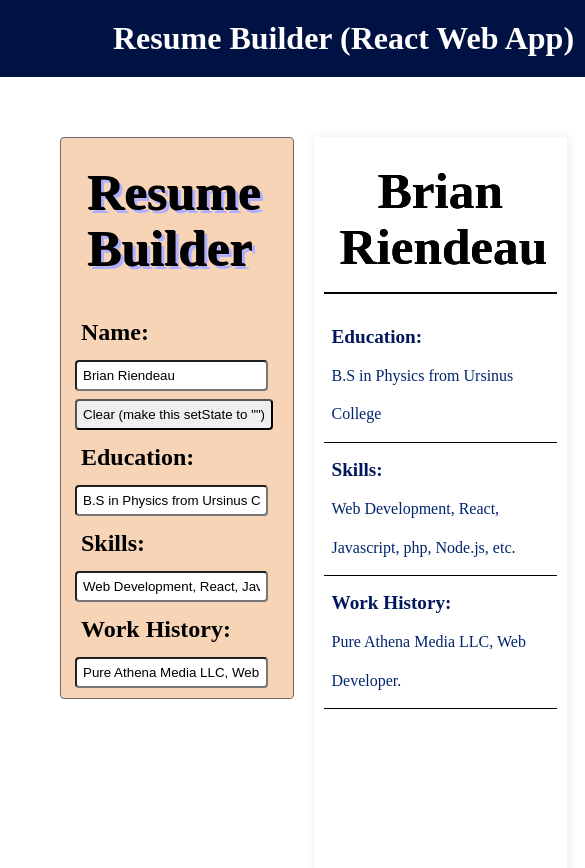
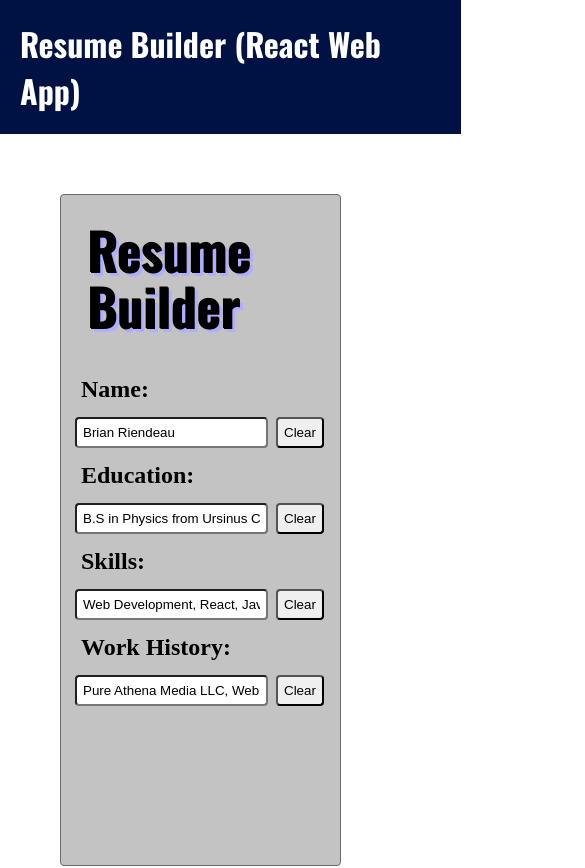
Before and after one commit to briendeau/ResumeBuilder, a React (Vite) app: page / in a window 390 px wide. Shown: the top 868 px of the page, 585 px wide, since content can reach past the window. Built offline with nearby package versions, Linux system fonts and the light colour scheme.

Commit message:
mobile responsive query gen.css

```diff
--- a/index.html
+++ b/index.html
@@ -4,6 +4,12 @@
     <meta charset="UTF-8" />
     <link rel="icon" type="image/svg+xml" href="/vite.svg" />
     <meta name="viewport" content="width=device-width, initial-scale=1.0" />
+    <link rel="preconnect" href="https://fonts.googleapis.com" />
+    <link rel="preconnect" href="https://fonts.gstatic.com" crossorigin />
+    <link
+      href="https://fonts.googleapis.com/css2?family=Oswald:wght@200..700&display=swap"
+      rel="stylesheet"
+    />
     <title>Vite + React</title>
   </head>
   <body>
--- a/src/components/General.jsx
+++ b/src/components/General.jsx
@@ -26,25 +26,28 @@ function General() {
             value={name}
             onChange={(event) => setName(event.target.value)}
           />
-          <button>Clear (make this setState to "")</button>
+          <button>Clear</button>
           <h2>Education:</h2>
           <input
             type="text"
             value={education}
             onChange={(event) => setEducation(event.target.value)}
           />
+          <button>Clear</button>
           <h2>Skills:</h2>
           <input
             type="text"
             value={skills}
             onChange={(event) => setSkills(event.target.value)}
           />
+          <button>Clear</button>
           <h2>Work History:</h2>
           <input
             type="text"
             value={history}
             onChange={(event) => setHistory(event.target.value)}
           />
+          <button>Clear</button>
         </div>
         <Resume
           name={name}
--- a/src/index.css
+++ b/src/index.css
@@ -1,11 +1,6 @@
 * {
   padding: 0;
   margin: 0;
-}
-
-body {
-  /* width: 100vw;
-  height: 100vh; */
 }
 
 #root {
--- a/src/styles/Footer.css
+++ b/src/styles/Footer.css
@@ -1,4 +1,5 @@
 .footer {
+  margin-top: auto;
   display: flex;
   align-items: center;
   justify-content: center;
@@ -7,4 +8,5 @@
   color: white;
   grid-column-start: 1;
   grid-column-end: 4;
+  font-family: "Oswald", sans-serif;
 }
--- a/src/styles/General.css
+++ b/src/styles/General.css
@@ -13,6 +13,7 @@
   text-shadow: 1px 1px rgb(0, 0, 0), 4px 4px rgb(175, 175, 255);
   font-size: 3.2em;
   line-height: 1.1;
+  font-family: "Oswald", sans-serif;
 }
 .general div {
   padding: 10px;
@@ -21,10 +22,10 @@
 .gen-block {
   text-align: left;
   color: rgb(0, 0, 0);
-  border: 1px solid rgb(111, 106, 106);
+  border: 1px solid rgb(106, 107, 111);
   border-radius: 4px;
-  background-color: #e889375d;
-  height: 64vh !important;
+  background-color: #5b5b5b5d;
+  height: 77vh !important;
 }
 
 .gen-block h2 {
@@ -45,3 +46,14 @@ button {
   border-radius: 4px;
   margin: 4px;
 }
+
+@media only screen and (max-width: 600px) {
+  .general {
+    display: flex;
+    flex-direction: column;
+  }
+
+  .resume {
+    width: 100% !important;
+  }
+}
--- a/src/styles/Header.css
+++ b/src/styles/Header.css
@@ -1,4 +1,5 @@
 .header {
+  font-family: "Oswald", sans-serif;
   display: flex;
   align-items: center;
   justify-content: center;
--- a/src/styles/Resume.css
+++ b/src/styles/Resume.css
@@ -11,6 +11,8 @@
   text-align: center;
   text-shadow: 0px 0px rgb(0, 0, 0), 0px 0px rgb(0, 0, 0);
   color: rgba(0, 0, 0, 0.668);
+  font-family: "Oswald", sans-serif;
+  padding: 34px;
 }
 
 .resume div {
```
